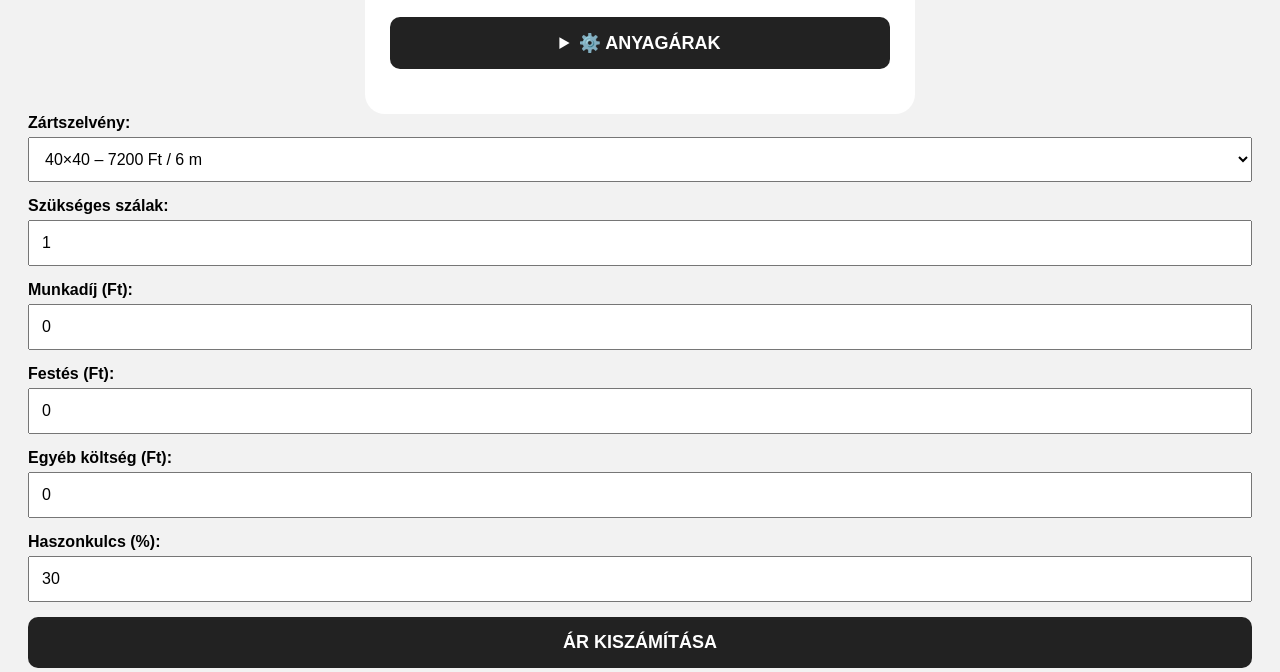
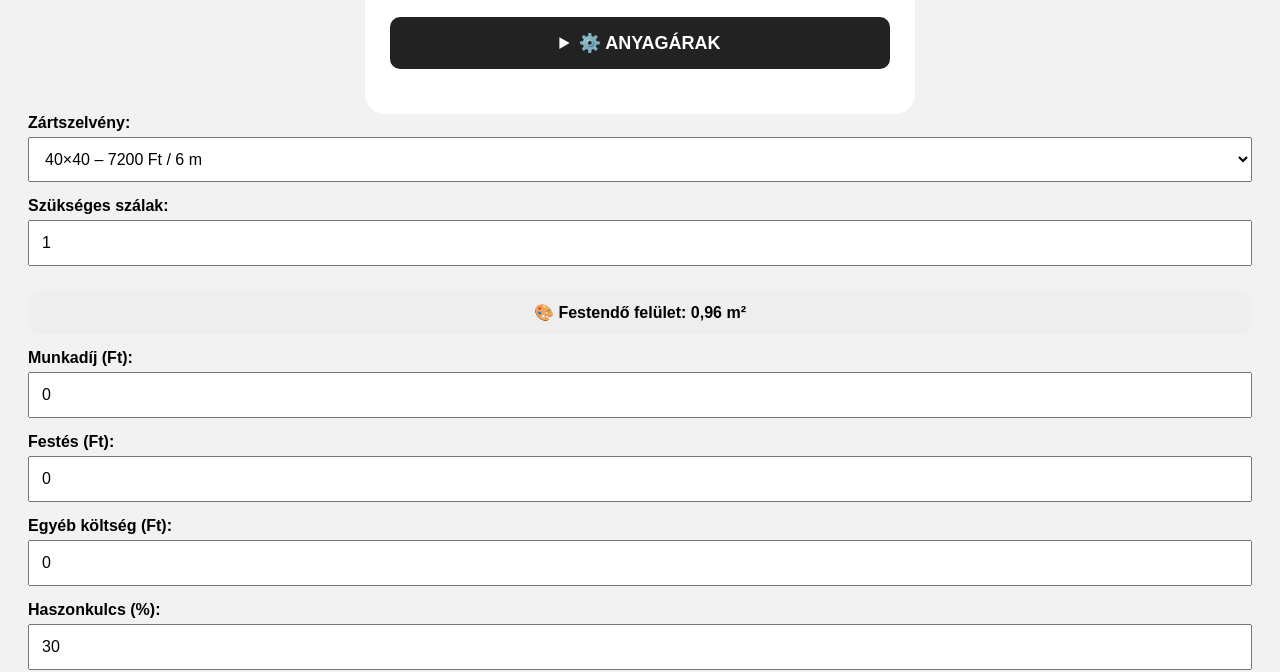
Before and after one commit to oliverolah0862-gif/tar-ol-kalkulator, a plain HTML site: page index.html in a window 1280 px wide. Shown: the part 165-837 px from the top of the page. Drawn offline with Linux system fonts and the light colour scheme.

Commit message:
Update index.html

```diff
--- a/index.html
+++ b/index.html
@@ -159,6 +159,16 @@ button {
 
 <input type="number" id="darab" value="1" min="1">
 
+<div id="felulet"
+     style="margin-top:10px;
+            margin-bottom:15px;
+            padding:12px;
+            background:#eeeeee;
+            border-radius:10px;
+            font-weight:bold;
+            text-align:center;">
+    🎨 Festendő felület: 0,96 m²
+</div>
 
 <label>Munkadíj (Ft):</label>
 
```
